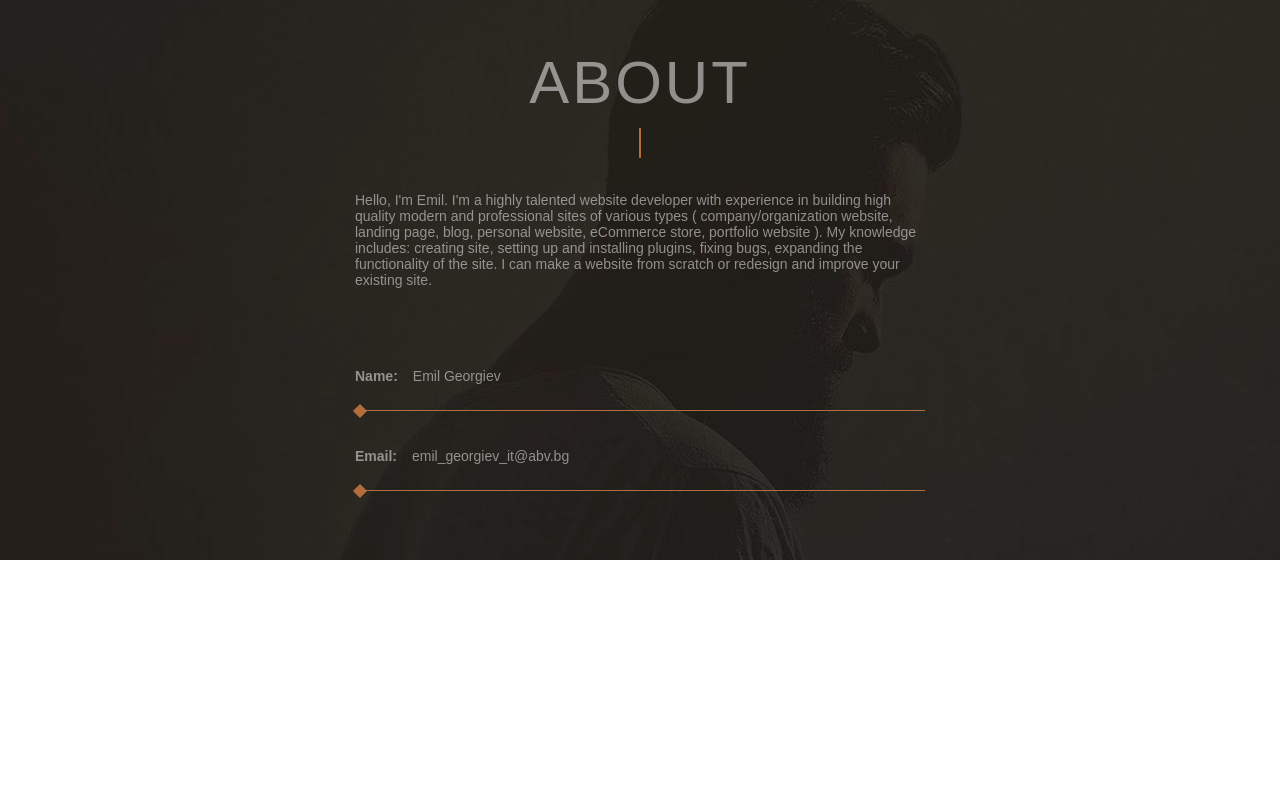
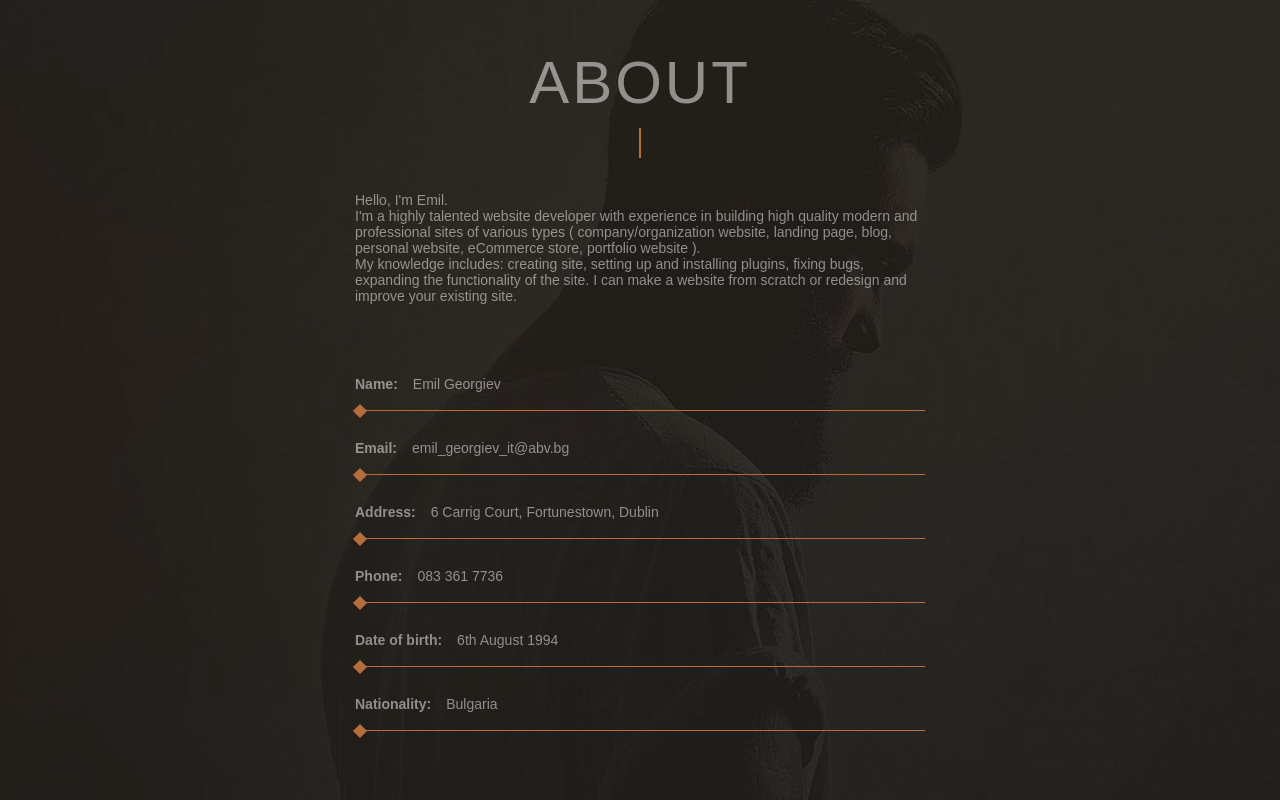
Before and after one commit to EmilGeorgievIT/Portfolio, a React (Create React App) app: page / in a window 1280 px wide. Shown: the part 826-1626 px from the top of the page. Before the commit the page ends 1386 px from the top, so only its background shows below. Built offline with nearby package versions, Linux system fonts and the light colour scheme.

Commit message:
Add list-about me details

```diff
--- a/src/components/About/About.jsx
+++ b/src/components/About/About.jsx
@@ -21,8 +21,9 @@ export default function About() {
                         <div className="container container--small">
                             <div className="section__entry">
                                 <p>
-                                    Hello, I'm Emil.
-                                    I'm a highly talented website developer with experience in building high quality modern and professional sites of various types ( company/organization website, landing page, blog, personal website, eCommerce store, portfolio website ). My knowledge includes: creating site, setting up and installing plugins, fixing bugs, expanding the functionality of the site. I can make a website from scratch or redesign and improve your existing site.
+                                    Hello, I'm Emil. <br/>
+                                    I'm a highly talented website developer with experience in building high quality modern and professional sites of various types ( company/organization website, landing page, blog, personal website, eCommerce store, portfolio website ). <br/>
+                                    My knowledge includes: creating site, setting up and installing plugins, fixing bugs, expanding the functionality of the site. I can make a website from scratch or redesign and improve your existing site.
                                 </p>
                             </div>
 
@@ -50,6 +51,54 @@ export default function About() {
                                         </a>
                                     </p>
                                 </li>
+
+                                <li>
+                                    <p>
+                                        <strong>
+                                            Address:
+                                        </strong>
+
+                                        <a target="_blank" href='https://www.google.com/maps/place/6+Carrig+Ct,+Fortunestown,+Dublin/data=!4m2!3m1!1s0x4867746724d90917:0x66baef66771ce998?sa=X&ved=2ahUKEwjlwcLE1dPlAhWxqHEKHRVNCT0Q8gEwAHoECBQQAQ'>
+                                            6 Carrig Court, Fortunestown, Dublin
+                                        </a>
+                                    </p>
+                                </li>
+
+                                <li>
+                                    <p>
+                                        <strong>
+                                            Phone:
+                                        </strong>
+
+                                        <a target="_blank" href='tel:0833617736'>
+                                            083 361 7736
+                                        </a>
+                                    </p>
+                                </li>
+
+                                <li>
+                                    <p>
+                                        <strong>
+                                            Date of birth:
+                                        </strong>
+
+                                        <span>
+                                            6th August 1994
+                                        </span>
+                                    </p>
+                                </li>
+
+                                <li>
+                                    <p>
+                                        <strong>
+                                            Nationality:
+                                        </strong>
+
+                                        <span>
+                                            Bulgaria
+                                        </span>
+                                    </p>
+                                </li>
                             </ul>
                         </div>
                     </div>
--- a/src/components/About/About.scss
+++ b/src/components/About/About.scss
@@ -66,7 +66,7 @@
                 & {
                     position: relative;
                     display: block;
-                    padding: 2rem 0;
+                    padding: 1.5rem 0;
                 }
 
                 &:before {
```
